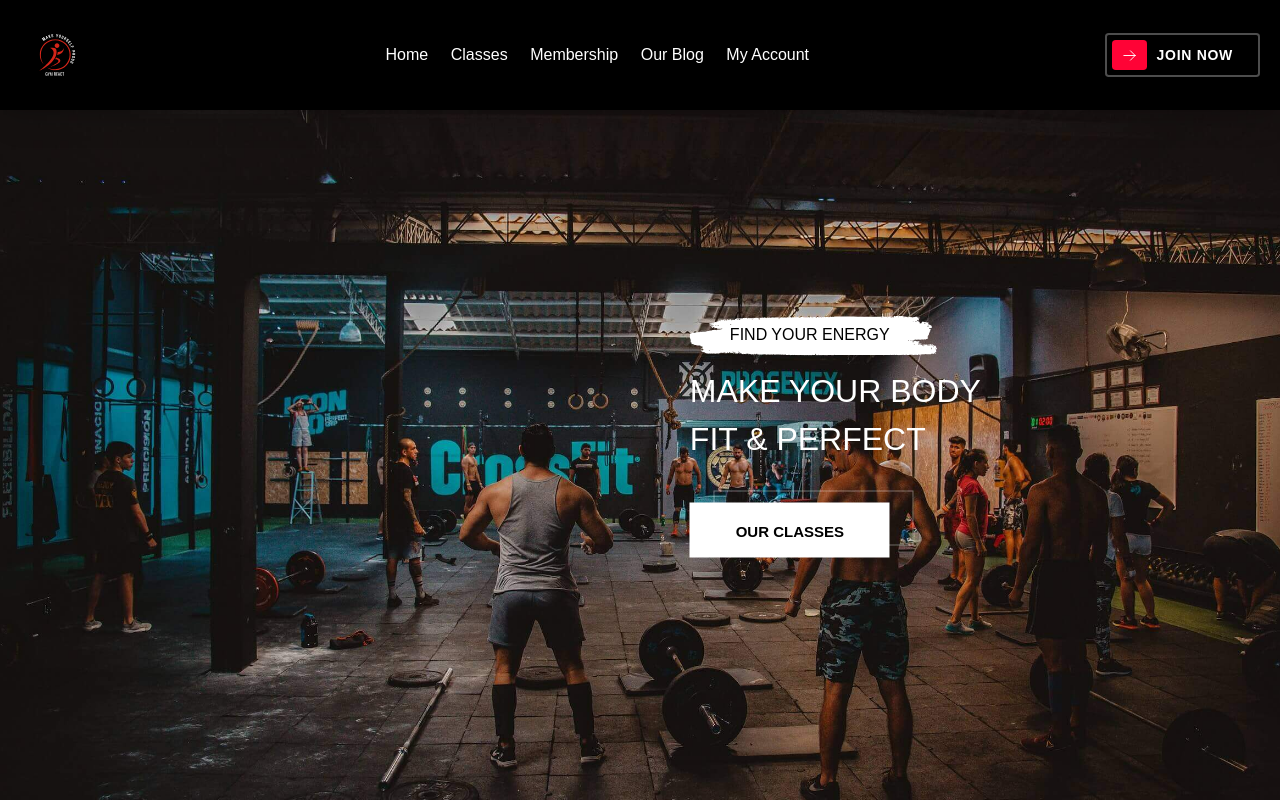
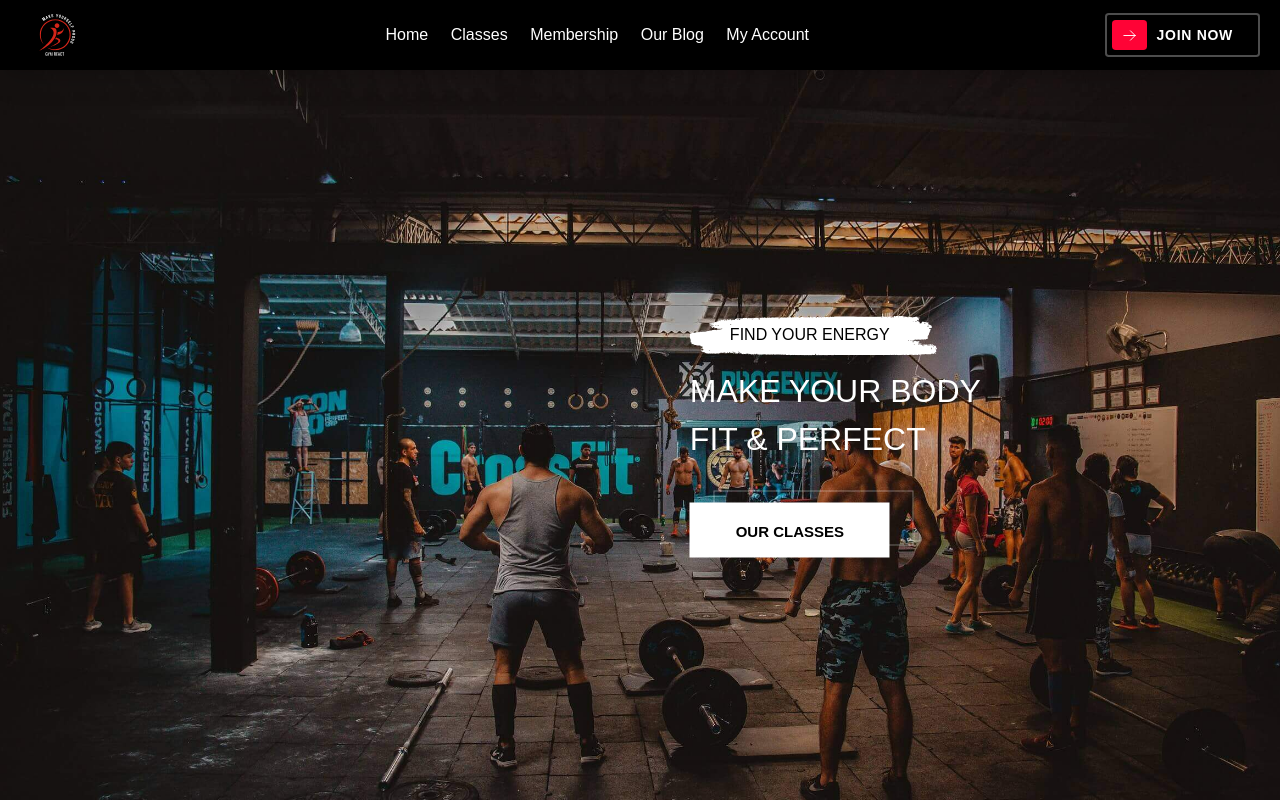
Before and after one commit to itava0/React-Gym, a Next.js app: page / in a window 1280 px wide. Shown: the top 800 px of the page. Built offline with nearby package versions, Linux system fonts and the light colour scheme.

Commit message:
Refactor remove the unnecessary padding

```diff
--- a/components/Nav/Navbar.jsx
+++ b/components/Nav/Navbar.jsx
@@ -43,7 +43,7 @@ const Navbar = () =>  {
   return (
     <>
       <nav
-        className={`flex flex-row justify-between shadow-xl !bg-black items-center py-8 px-8 fixed top-0 left-0 right-0 w-full z-50 ${
+        className={`flex flex-row justify-between shadow-xl !bg-black items-center px-8 fixed top-0 left-0 right-0 w-full z-50 ${
           sticky ? 'shadow-xl !bg-black' : ''
         }`}
       >
```
